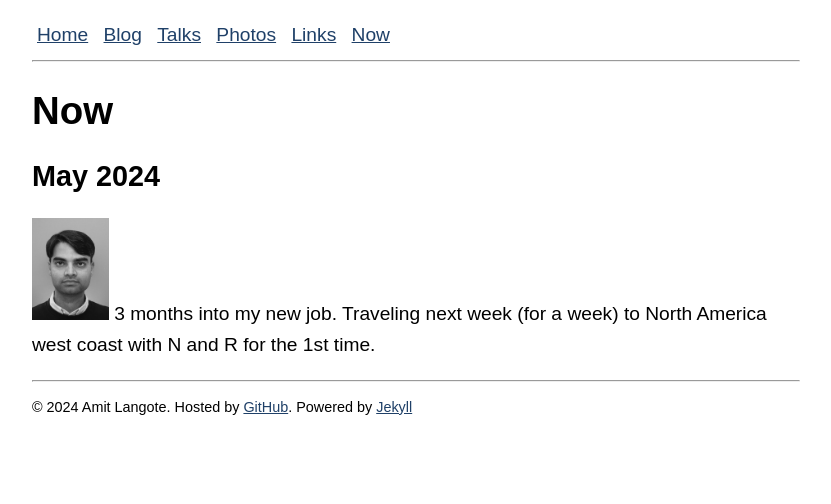
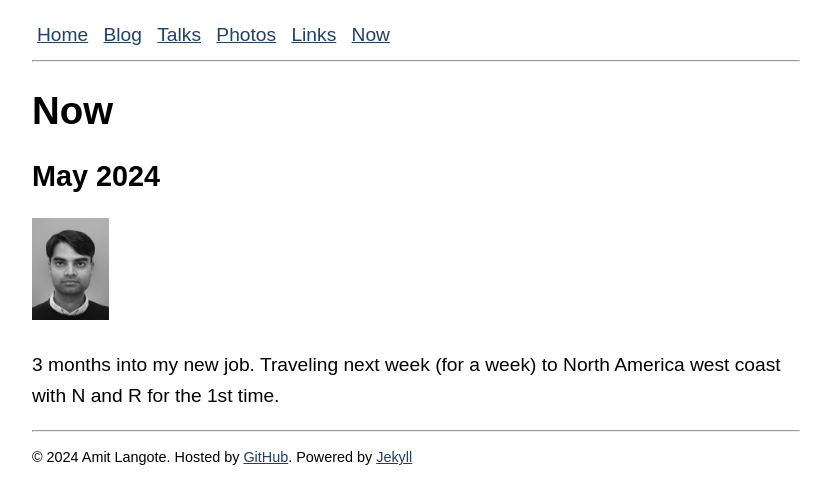
Before and after one commit to amitlan/website, a Jekyll site: the page built from now/index.md, in a window 1280 px wide. Shown: the top 504 px of the page, without its empty margins (224-1055 px from the left). Built offline with Jekyll 4.4.1, drawn with Linux system fonts in a browser that asks for light colours.

Commit message:
Update index.md
move img

```diff
--- a/now/index.md
+++ b/now/index.md
@@ -6,7 +6,7 @@ last_updated: 2024-05-24
 ---
 ## May 2024
 
+<img class="center-fit" src="/files/me2.jpeg" alt="May 2024" id="left"/>
 <p>
-  <img class="center-fit" src="/files/me2.jpeg" alt="May 2024" id="left"/>
   3 months into my new job.  Traveling next week (for a week) to North America west coast with N and R for the 1st time.
 </p>
```
